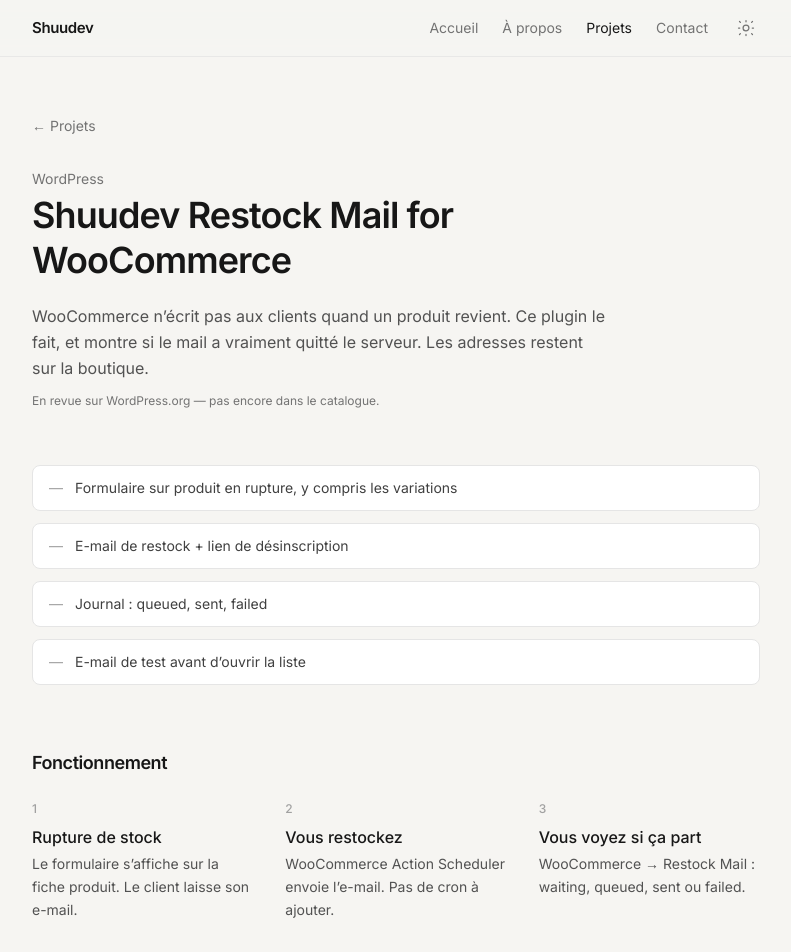
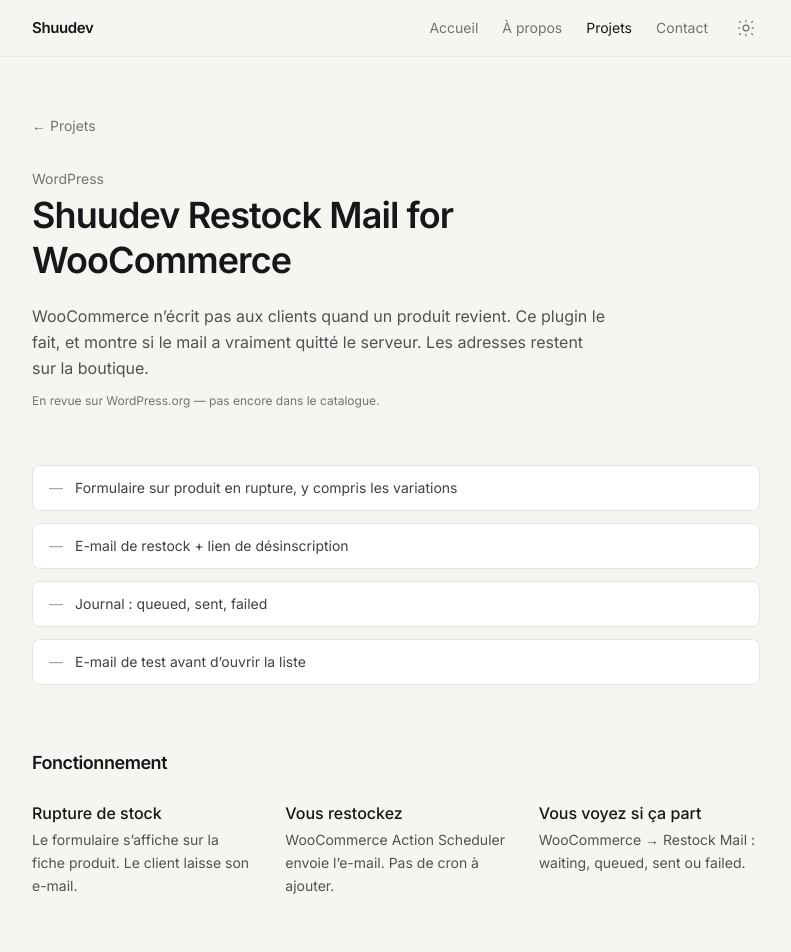
Before and after one commit to Shuugaa/personal-portfolio, a React (Vite) app: page /projects/restock-mail in a window 1280 px wide. Shown: the top 952 px of the page, without its empty margins (244-1035 px from the left). Built offline with nearby package versions, Linux system fonts and the light colour scheme.

Commit message:
Retirer la numérotation du fonctionnement Restock Mail.

```diff
--- a/src/pages/RestockMail.tsx
+++ b/src/pages/RestockMail.tsx
@@ -2,17 +2,14 @@
 
 const steps = [
   {
-    n: '1',
     title: 'Rupture de stock',
     text: 'Le formulaire s’affiche sur la fiche produit. Le client laisse son e-mail.',
   },
   {
-    n: '2',
     title: 'Vous restockez',
     text: 'WooCommerce Action Scheduler envoie l’e-mail. Pas de cron à ajouter.',
   },
   {
-    n: '3',
     title: 'Vous voyez si ça part',
     text: 'WooCommerce → Restock Mail : waiting, queued, sent ou failed.',
   },
@@ -58,15 +55,14 @@
     </ul>
 
     <h2 className="mt-16 text-lg font-semibold tracking-tight">Fonctionnement</h2>
-    <ol className="mt-6 grid gap-8 sm:grid-cols-3">
+    <ul className="mt-6 grid gap-8 sm:grid-cols-3">
       {steps.map((s) => (
-        <li key={s.n}>
-          <p className="text-xs font-medium text-neutral-400">{s.n}</p>
-          <p className="mt-2 font-medium">{s.title}</p>
+        <li key={s.title}>
+          <p className="font-medium">{s.title}</p>
           <p className="mt-1 text-sm text-neutral-600 dark:text-neutral-400 leading-relaxed">{s.text}</p>
         </li>
       ))}
-    </ol>
+    </ul>
   </div>
 );
 
```
